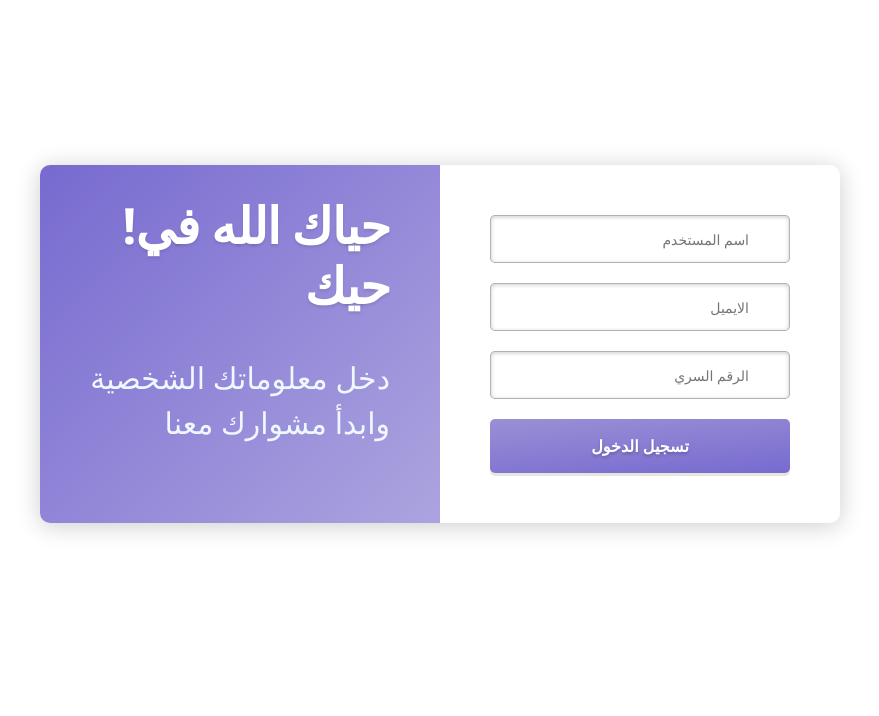
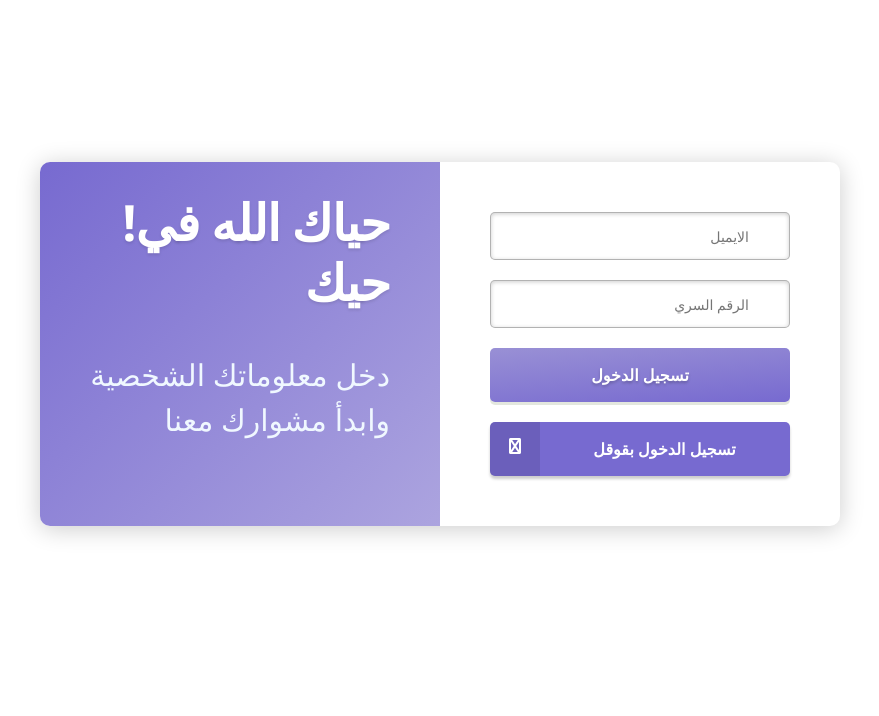
Before and after one commit to shahadalqhtani/WebProject, a Node server app: page /login in a window 1280 px wide. Shown: the part 80-796 px from the top of the page, without its empty margins (200-1079 px from the left). Run offline with Node 20, Linux system fonts and the light colour scheme; some libraries are stand-ins or nearby versions.

Commit message:
Merge changes from GitHub

```diff
--- a/views/login.ejs
+++ b/views/login.ejs
@@ -11,9 +11,7 @@
       <div class="signup-classic">
 
         <form class="signup-form" action="/signup" method="POST">
-          <fieldset class="signup-fieldset signup-username">
-            <input type="text" name="username" style="text-align: right;" placeholder="اسم المستخدم" value="<%= typeof username !== 'undefined' ? username : '' %>" />
-          </fieldset>
+
           <fieldset class="signup-fieldset signup-email">
             <input type="email" name="email" style="text-align: right;" placeholder="الايميل" value="<%= typeof email !== 'undefined' ? email : '' %>" />
           </fieldset>
@@ -21,6 +19,7 @@
             <input type="password" name="password" style="text-align: right;" placeholder="الرقم السري" />
           </fieldset>
           <button type="submit" class="signup-btn">تسجيل الدخول</button>
+          <a href="#" class="signup-btn signup-btn-social signup-btn-google"><i class="fa fa-google"></i>تسجيل الدخول بقوقل</a>
         </form>
       </div>
     </div>
```
